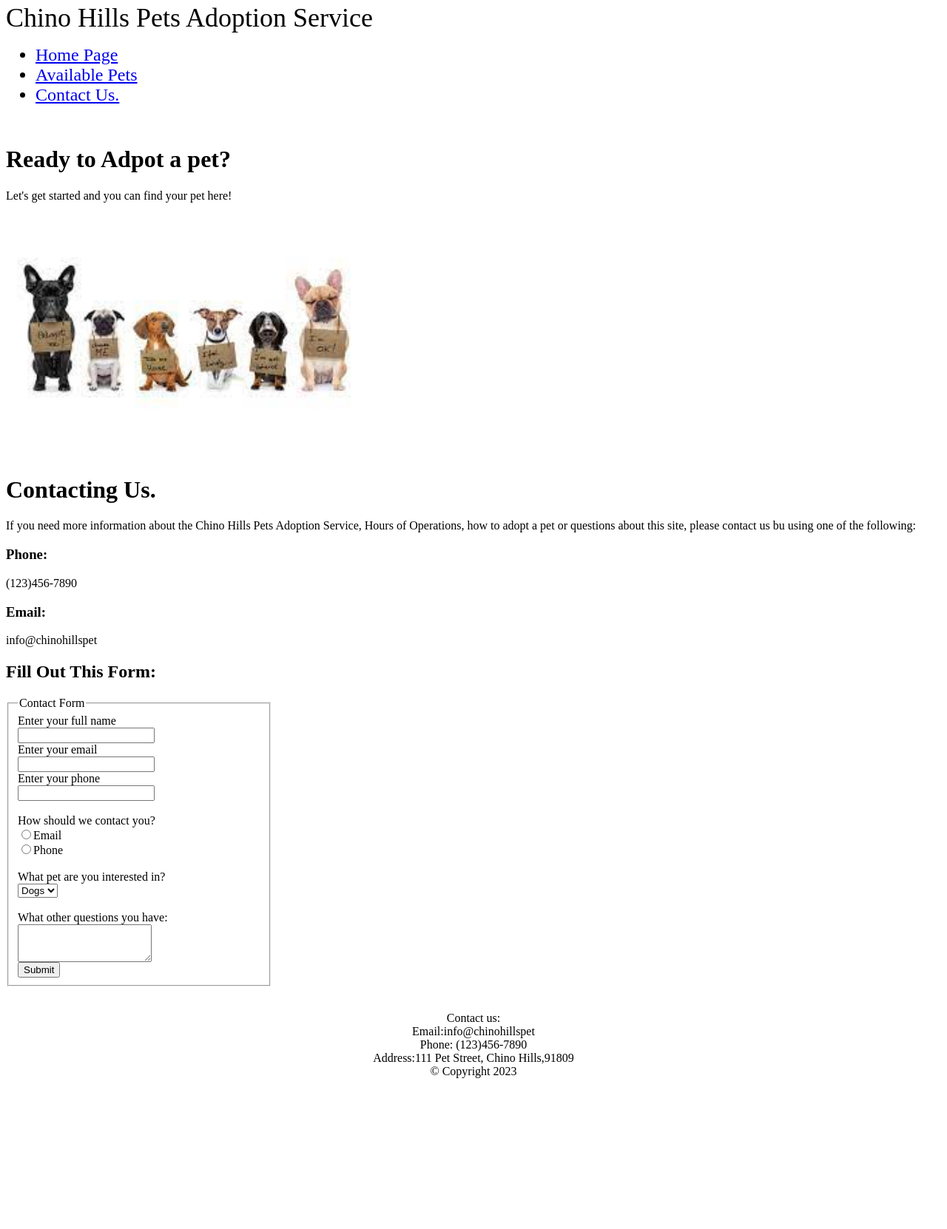
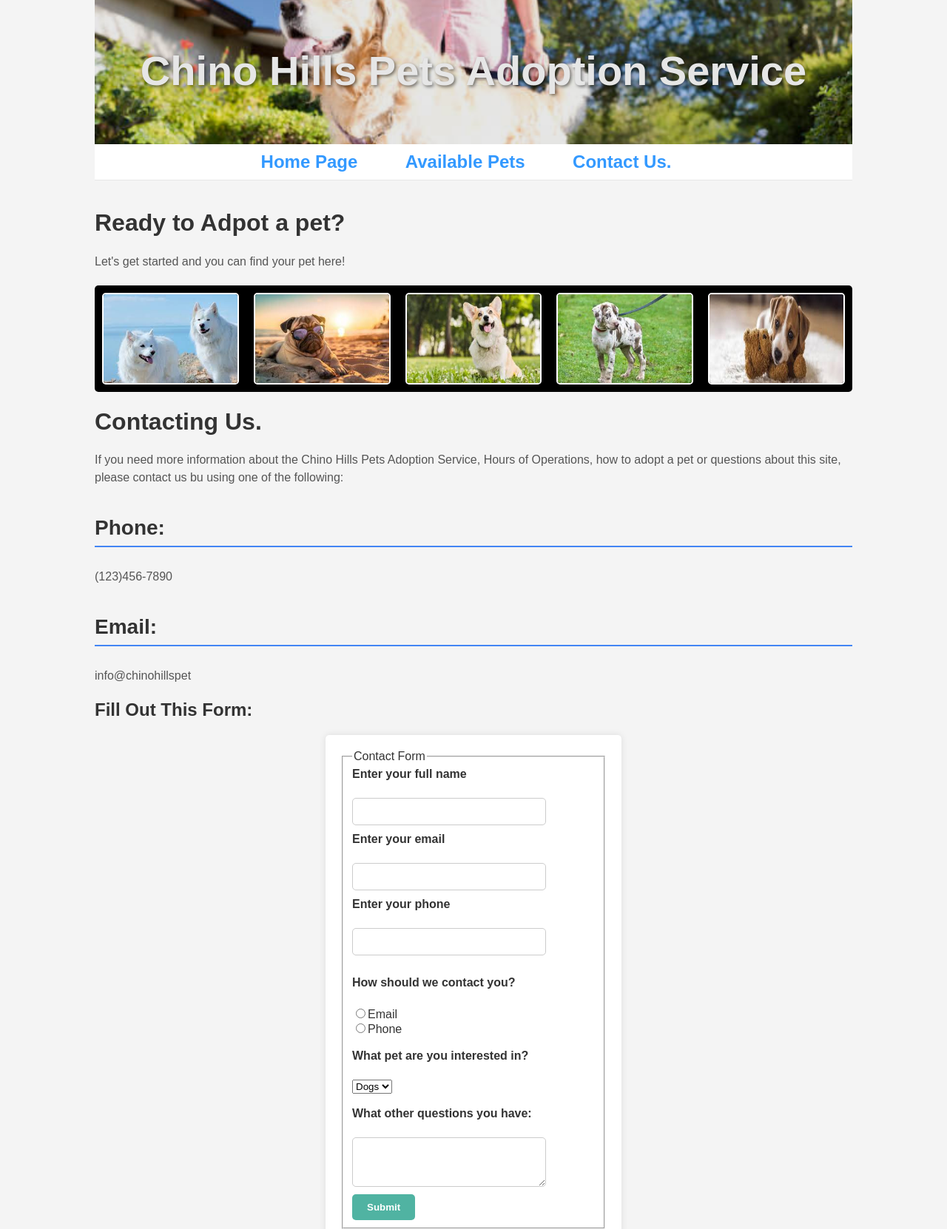
Before and after one commit to tianhaoz126/Week2Day3-Lab, a plain HTML site: page page3.html in a window 1280 px wide. Shown: the part 5-1667 px from the top of the page at 74% size. Before the commit the page ends 1471 px from the top, so only its background shows below. Drawn offline with Linux system fonts and the light colour scheme.

Commit message:
finished all

```diff
--- a/page3.html
+++ b/page3.html
@@ -7,7 +7,7 @@
 <!-- Container is to wrap everything -->
 <div id="container">
 <!-- Website Brand -->
-    <header style="font-size: 36px;">Chino Hills Pets Adoption Service</header>
+    <header>Chino Hills Pets Adoption Service</header>
 <!-- Main Navigation -->
     <nav>
         <ul>
@@ -20,7 +20,13 @@
     <main>
 <br><h1>Ready to Adpot a pet?</h1>
 <p>Let's get started and you can find your pet here!</p>
-<img src="image/home_page1.jpeg" alt="Pet Adoption" width="500">
+<div class="film-strip">
+    <img src="image/dog6.jpeg" alt="Pet Adoption">
+    <img src="image/dog7.jpeg" alt="Pet Adoption">
+    <img src="image/dog8.jpeg" alt="Pet Adoption">
+    <img src="image/dog9.jpeg" alt="Pet Adoption">
+    <img src="image/dog10.jpeg" alt="Pet Adoption">
+</div>
 <h1>Contacting Us.</h1>
       <p>If you need more information about the Chino Hills Pets Adoption Service, Hours of Operations, how to adopt a pet or questions about this site, please contact us bu using one of the following:</p>
       <h3>Phone:</h3>
--- a/style.css
+++ b/style.css
@@ -0,0 +1,172 @@
+header {
+    background: url(image/dog_nav.jpeg) center -200px/cover no-repeat;
+    filter: brightness(90%);
+    height: 200px;
+    display: flex;
+    justify-content: center;
+    align-items: center;
+    font-weight: bold;
+    color: white;
+    font-size: 56px;
+    font-family: Arial, Helvetica, sans-serif;
+    text-shadow: 2px 2px 4px rgba(0, 0, 0, 0.5);
+    background-color: #f4f4f4;
+    margin: 0;
+    padding: 0;
+}
+body {
+    font-family: 'Arial', sans-serif;
+    background-color: #f4f4f4;
+    margin: 0;
+    padding: 0;
+    color: #333;
+}
+#container {
+    width: 80%;
+    margin: auto;
+    overflow: hidden;
+}
+nav ul {
+    background-color: #ffffff;
+    overflow: hidden;
+    color: #f2f2f2;
+    padding: 0;
+    text-align: center;
+    margin: 0;
+    list-style-type: none;
+    border-bottom: 1px solid #e7e7e7;
+}
+nav ul li {
+    display: inline;
+    margin-right: 20px;
+}
+nav ul li a {
+    display: inline-block;
+    color:#3399ff;
+    text-decoration: none;
+    padding: 10px 20px;
+    transition: background-color 0.3s;
+}
+nav ul li a:hover {
+    background-color: #f2f2f2;
+}
+.film-strip {
+    display: flex;
+    justify-content: space-between;
+    margin: 20px 0;
+    padding: 10px;
+    background-color: #000;
+    border-radius: 5px;
+}
+.film-strip img {
+    width: 18%;
+    border: 2px solid #fff;
+    border-radius: 5px;
+}
+table {
+    width: 100%;
+    border-collapse: collapse;
+    margin-bottom: 40px;
+    box-shadow: 0 0 20px rgba(0,0,0,0.15);
+}
+table, th, td {
+    border: 1px solid #ddd;
+}
+th {
+    background-color: #f2f2f2;
+    padding: 15px 20px;
+    text-align: left;
+}
+td {
+    padding: 10px 20px;
+}
+
+tr:hover {
+    background-color: #f5f5f5;
+}
+caption {
+    padding: 10px;
+    font-weight: bold;
+    font-size: 1.5em;
+    margin-bottom: 15px;
+}
+table img {
+    width: 80px;
+    height: auto;
+    border-radius: 50%;
+    box-shadow: 0 2px 5px rgba(0,0,0,0.15);
+}
+td:contains('Available') {
+    color: green;
+}
+td:contains('Pending') {
+    color: orange;
+}
+h3 {
+    font-size: 28px;
+    color: #333;
+    border-bottom: 2px solid #4285F4;
+    padding-bottom: 8px;
+    margin-top: 40px;
+}
+p {
+    font-size: 16px;
+    color: #555;
+    line-height: 1.5;
+    margin-bottom: 20px;
+}
+ul {
+    list-style-type: none;
+    padding-left: 0;
+}
+ul li {
+    font-weight: bold;
+    font-size: 18px;
+    margin-bottom: 10px;
+}
+footer {
+    background: #333;
+    color: #ffffff;
+    text-align: center;
+    padding: 10px 0;
+    margin-top: 40px;
+}
+footer a {
+    color: #ffffff;
+    text-decoration: none;
+    margin-right: 15px;
+}
+form {
+    background-color: #ffffff;
+    padding: 20px;
+    border-radius: 5px;
+    box-shadow: 0 0 10px rgba(0,0,0,0.1);
+    margin: 20px auto;
+}
+form label {
+    display: block;
+    margin-bottom: 5px;
+    font-weight: bold;
+}
+form input[type="text"],
+form input[type="email"],
+textarea {
+    width: 80%;
+    padding: 10px;
+    margin-bottom: 10px;
+    border: 1px solid #ccc;
+    border-radius: 5px;
+}
+input[type="submit"] {
+    background-color: #50b3a2;
+    color: white;
+    border: none;
+    padding: 10px 20px;
+    font-weight: bold;
+    border-radius: 5px;
+    cursor: pointer;
+    transition: background-color 0.3s ease;
+}
+input[type="submit"]:hover {
+    background-color: #4285F4;
+}
```
Also changed, not shown: index.html (+9 -3 lines), page2.html (+10 -4 lines), image/dog10.jpeg (added), image/dog6.jpeg (added), image/dog7.jpeg (added), image/dog8.jpeg (added), image/dog9.jpeg (added), image/dog_nav.jpeg (added), image/image11.jpeg (added), image/image12.jpeg (added), image/image13.jpeg (added).
